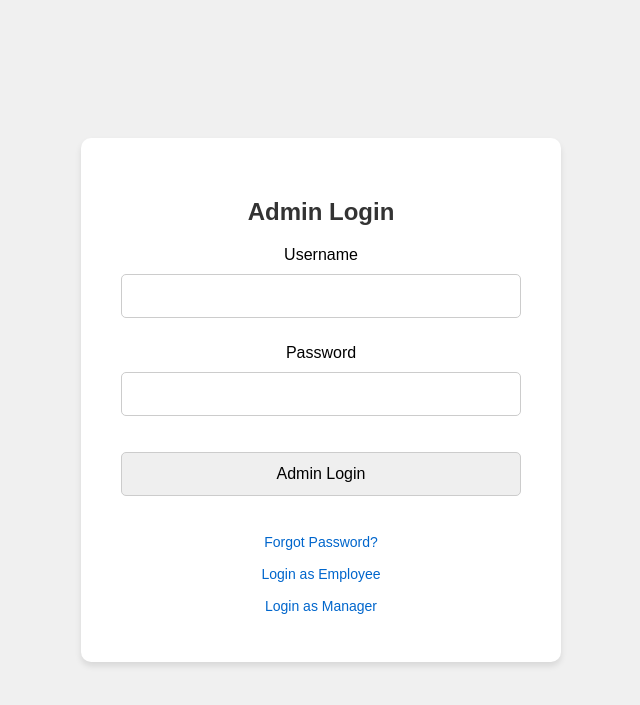
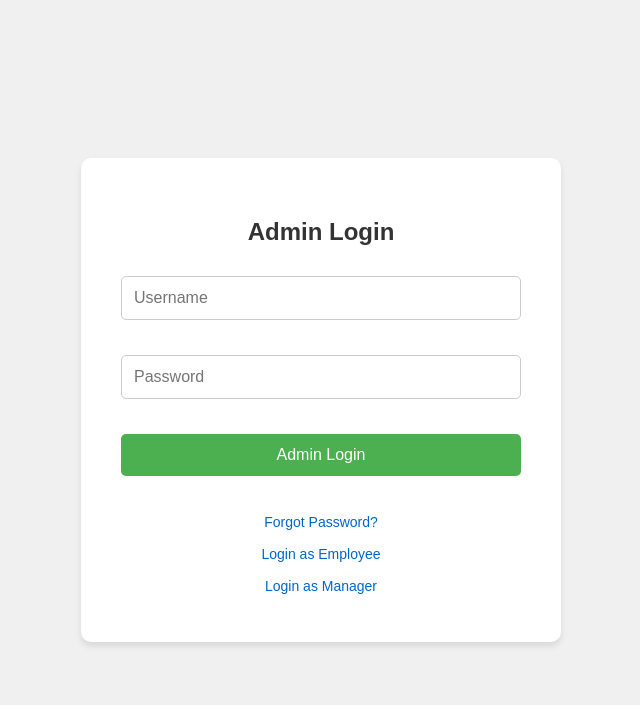
Before and after one commit to aiellom2/team-project, a Flask app: page /admin-login in a window 1280 px wide. Shown: the top 705 px of the page, without its empty margins (319-959 px from the left). Run offline with Flask 3, Linux system fonts and the light colour scheme; parts of the project's set-up code (start-up, migrations or seed data) failed here and were passed over.

Commit message:
Update admin-login.html

```diff
--- a/app/templates/admin/admin-login.html
+++ b/app/templates/admin/admin-login.html
@@ -41,19 +41,19 @@
             box-sizing: border-box;
         }
 
-        button {
+        button, input[type="submit"] {
             width: 100%;
             padding: 12px;
             background-color: #4CAF50;
+            color: white;
             font-size: 16px;
             border: none;
             border-radius: 5px;
             cursor: pointer;
             transition: background-color 0.3s;
-            color: white;
         }
 
-        button:hover {
+        button:hover, input[type="submit"]:hover {
             background-color: #45A049;
         }
 
@@ -98,6 +98,15 @@
             color: #2e7d32;
             border: 1px solid #c8e6c9;
         }
+
+        .form-field {
+            text-align: left;
+            margin-bottom: 15px;
+        }
+
+        .form-field label {
+            display: none; /* Hide labels for consistency */
+        }
     </style>
 </head>
 
@@ -117,12 +126,16 @@
         {% endif %}
         {% endwith %}
 
-        <!-- Flask-WTF Form -->
+        <!-- Flask-WTF Form with better styling -->
         <form method="POST">
             {{ form.hidden_tag() }}
-            <p>{{ form.username.label }} {{ form.username }}</p>
-            <p>{{ form.password.label }} {{ form.password }}</p>
-            <p>{{ form.submit(class="login-btn") }}</p>
+            <div class="form-field">
+                {{ form.username(placeholder="Username", class="form-control") }}
+            </div>
+            <div class="form-field">
+                {{ form.password(placeholder="Password", class="form-control") }}
+            </div>
+            {{ form.submit(class="login-btn", value="Admin Login") }}
         </form>
 
         <div class="links">
```
